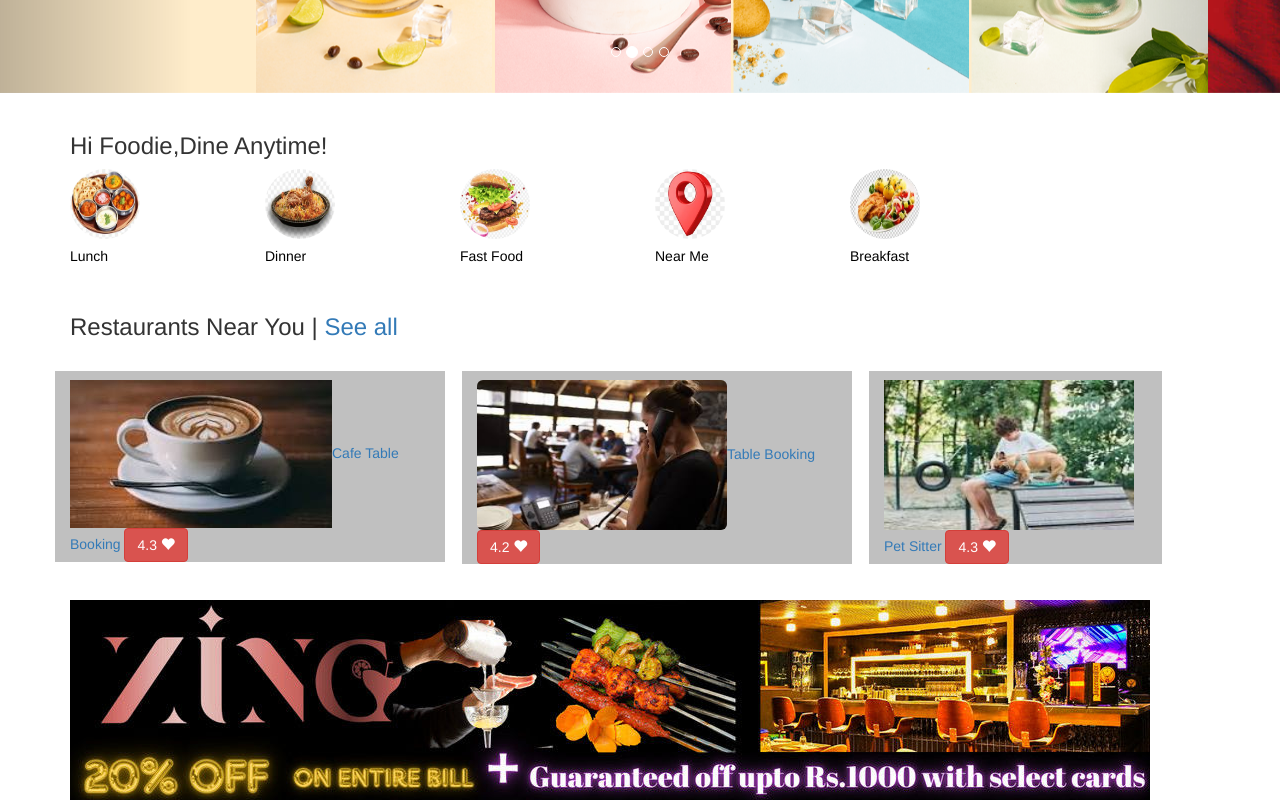
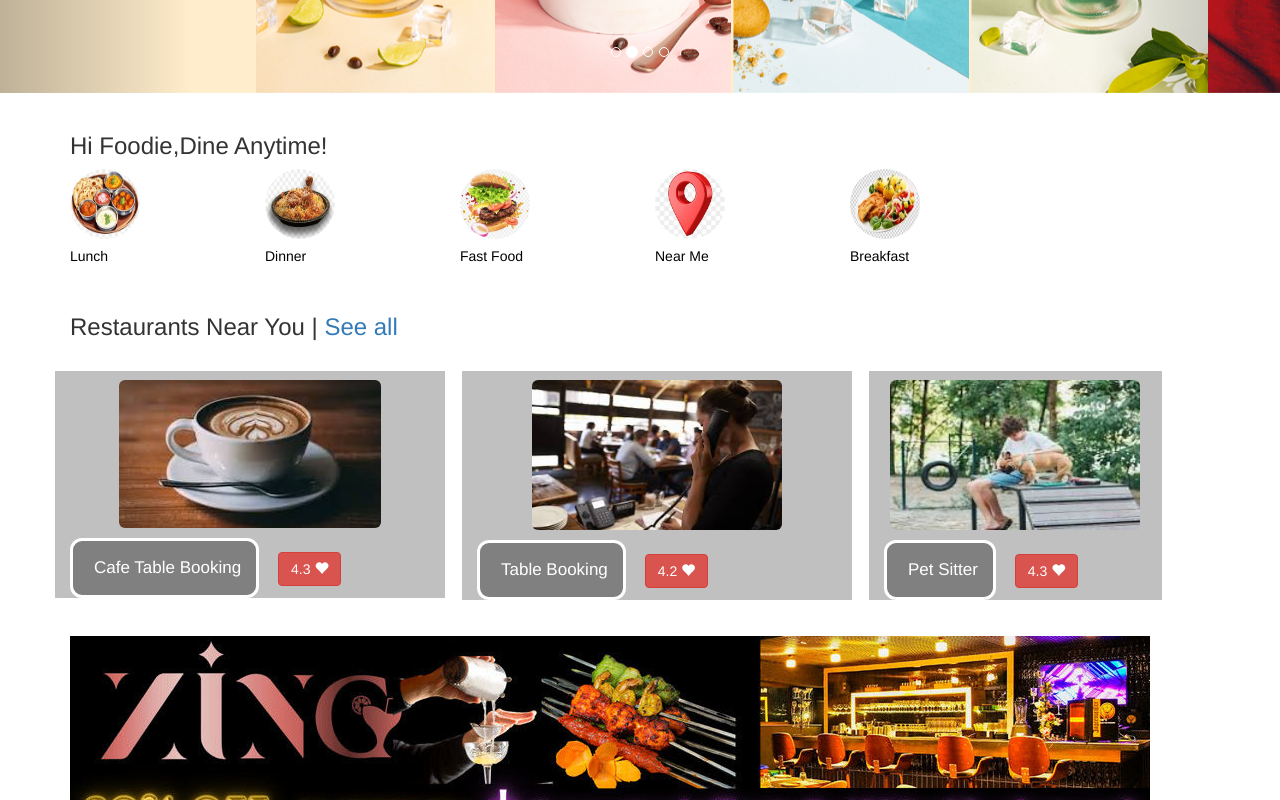
Before and after one commit to Sakthi544/Cafe-booking, a plain HTML site: page index.html in a window 1280 px wide. Shown: the part 486-1286 px from the top of the page. Drawn offline with nearby package versions, Linux system fonts and the light colour scheme; files whose address does not match are found by name.

Commit message:
Update index.html

```diff
--- a/index.html
+++ b/index.html
@@ -175,27 +175,28 @@
 		<div class="container">
 		    <div class="row">
 
-			    <div class="col-lg-4 col-md-4 col-sm-12 col-xs-12 dhi" >
-				    <a href="tablebook2.html" target="blank"><img src="project images/procafe.jpg" class="img-rounded></a>
+			    <div class="col-lg-4 col-md-4 col-sm-12 col-xs-12 dhi">
+				    <a href="C:\Users\Sakthi Parkavi\OneDrive\Desktop\Sakthi\tablebook.html" target="blank"> <center><img src="C:\Users\Sakthi Parkavi\OneDrive\Desktop\Sakthi\procafe.jpg" Class="img-rounded"> </center></a>
 					<a href="#" target="blank" class="design">Cafe Table Booking</a>
 					    <a href="#" target="blank" class="btn btn-danger">4.3
 					        <span class="glyphicon glyphicon-heart"></span>
 					    </a>
 				</div>
 				<div class="col-lg-4 col-md-4 col-sm-12 col-xs-12 dhi">
-				    <a href="tablebook3.html" target="blank"><img src="project images/at.jpg" height="150" width="250"  class="img-rounded ></a>
+				   <a href="C:\Users\Sakthi Parkavi\OneDrive\Desktop\Sakthi\tablebook1.html" target="blank"> <center><img src="C:\Users\Sakthi Parkavi\OneDrive\Desktop\Sakthi\at.jpg" height="150" width="250" Class="img-rounded"></center></a>
 					<a href="#" target="blank" class="design">Table Booking</a>
 					<a href="#" target="blank" class="btn btn-danger">4.2
 					        <span class="glyphicon glyphicon-heart"></span>
 					</a>
 				</div>
 				<div class="col-lg-3 col-md-3 col-sm-12 col-xs-12 dhi">
-				    <a href="#"><img src="project images/pet.jpg" height="150" width="250" class="img-rounded></a>
+				    <a href="#"><center><img src="C:\Users\Sakthi Parkavi\OneDrive\Desktop\Sakthi\pet.jpg" height="150" width="250" Class="img-rounded"></center></a>
 					<a href="#" target="blank" class="design">Pet Sitter  </a>
 					<a href="#" target="blank" class="btn btn-danger">4.3
 					        <span class="glyphicon glyphicon-heart"></span>
 					</a>
 			    </div>
+
 			</div>
 		</div><br>
 		<div class="container">
```
